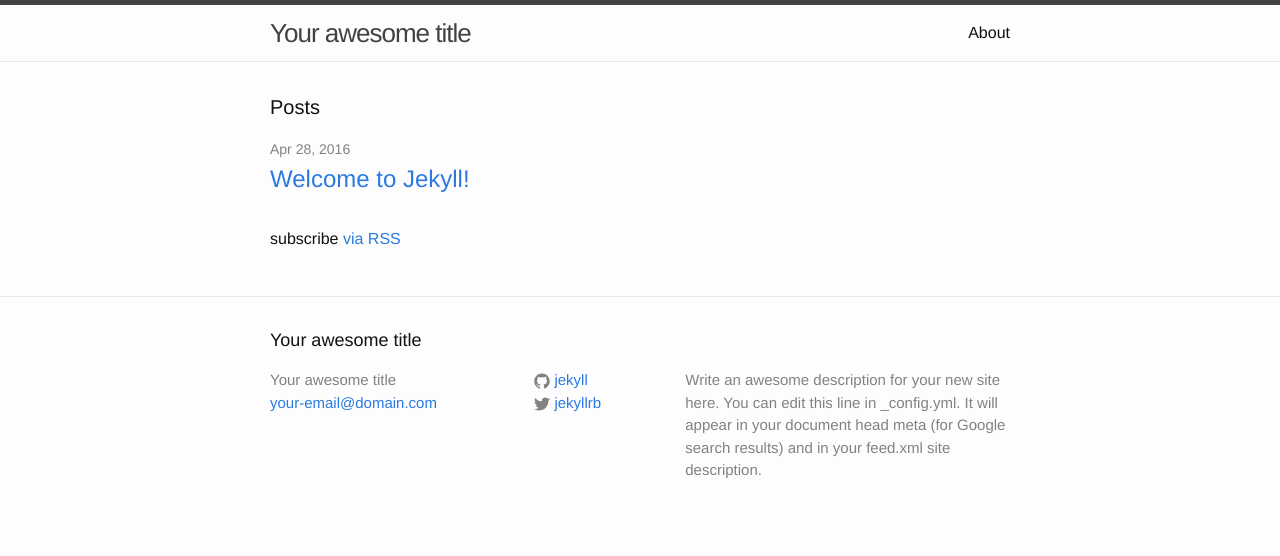
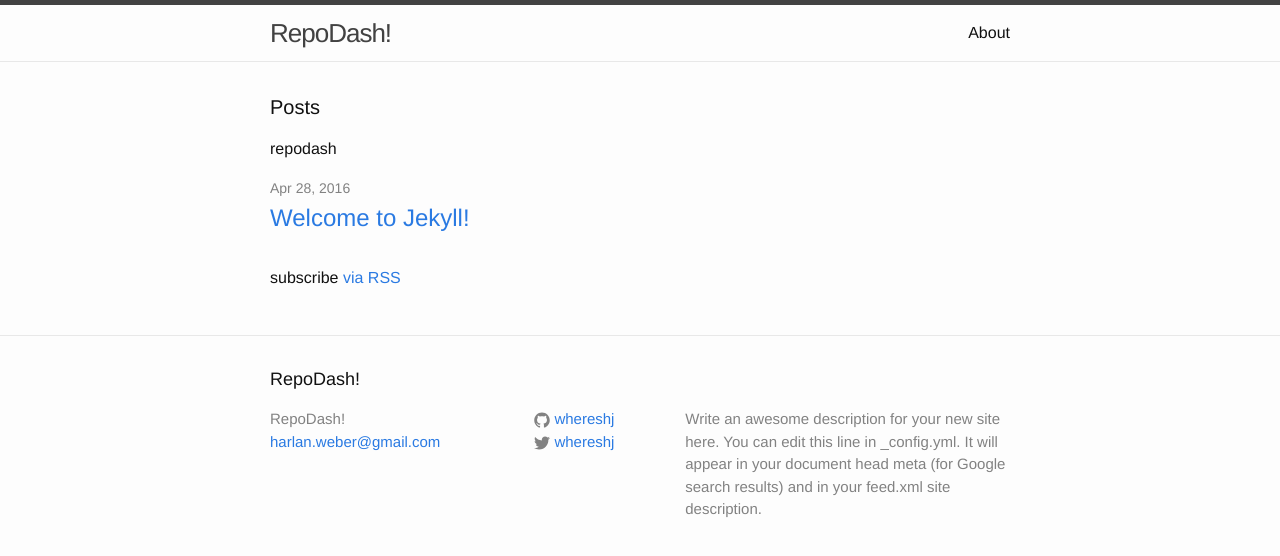
Before and after one commit to WheresHJ/repodash, a Jekyll site: the page built from index.html, in a window 1280 px wide. Shown: the top 556 px of the page. Built offline with Jekyll 4.4.1, drawn with Linux system fonts in a browser that asks for light colours.

Commit message:
Jekyll config

```diff
--- a/_config.yml
+++ b/_config.yml
@@ -6,16 +6,19 @@
 # 'jekyll serve'. If you change this file, please restart the server process.
 
 # Site settings
-title: Your awesome title
-email: your-email@domain.com
+title: RepoDash!
+email: harlan.weber@gmail.com
 description: > # this means to ignore newlines until "baseurl:"
   Write an awesome description for your new site here. You can edit this
   line in _config.yml. It will appear in your document head meta (for
   Google search results) and in your feed.xml site description.
 baseurl: "" # the subpath of your site, e.g. /blog
-url: "http://yourdomain.com" # the base hostname & protocol for your site
-twitter_username: jekyllrb
-github_username:  jekyll
+url: "http://whereshj.github.io/repodash" # the base hostname & protocol for your site
+twitter_username: whereshj
+github_username:  whereshj
 
 # Build settings
 markdown: kramdown
+
+#Github settings
+repository: whereshj/repodash
--- a/index.html
+++ b/index.html
@@ -5,7 +5,7 @@ layout: default
 <div class="home">
 
   <h1 class="page-heading">Posts</h1>
-
+    <p> {{ site.github.project_title }} </p>
   <ul class="post-list">
     {% for post in site.posts %}
       <li>
```
